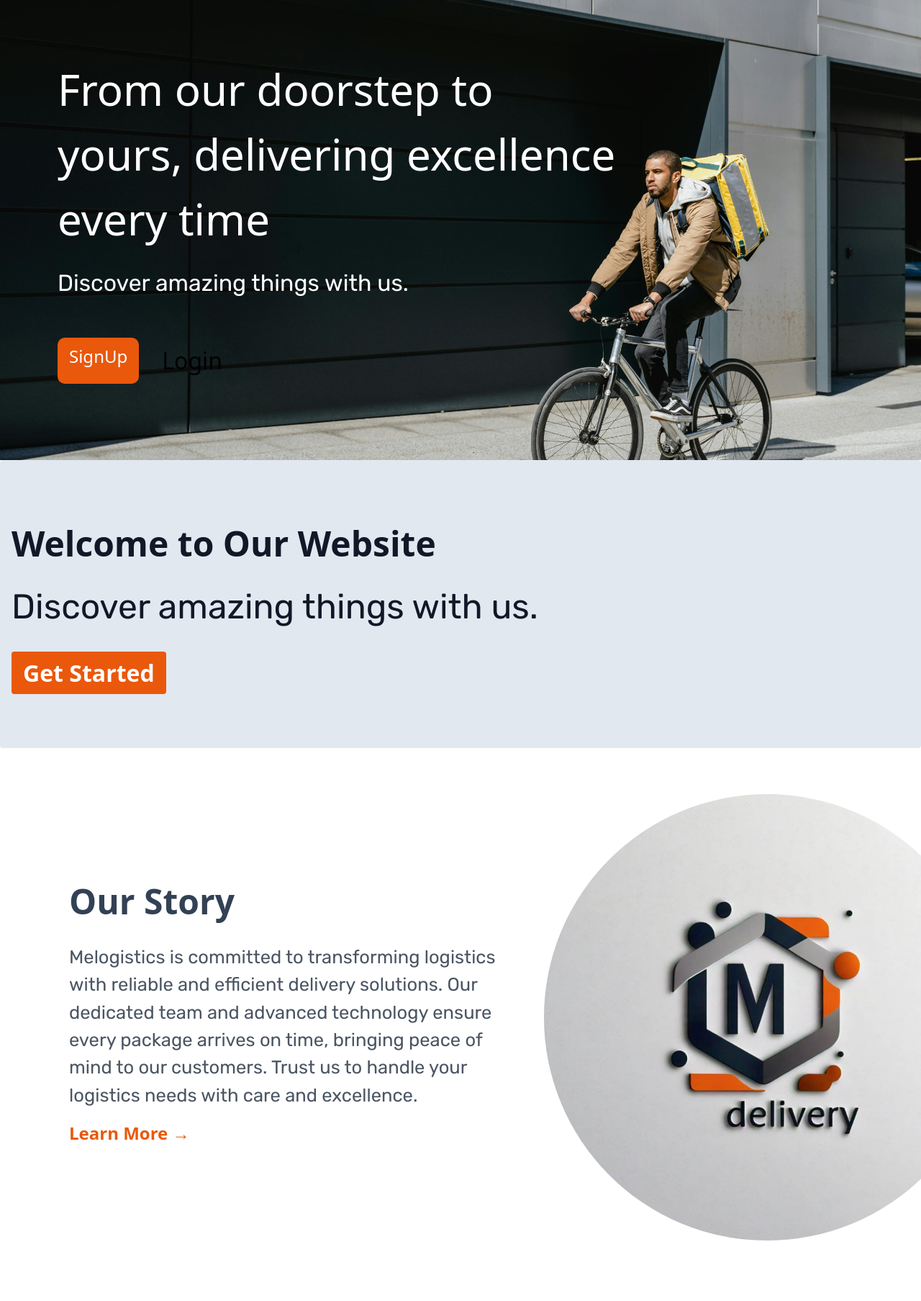
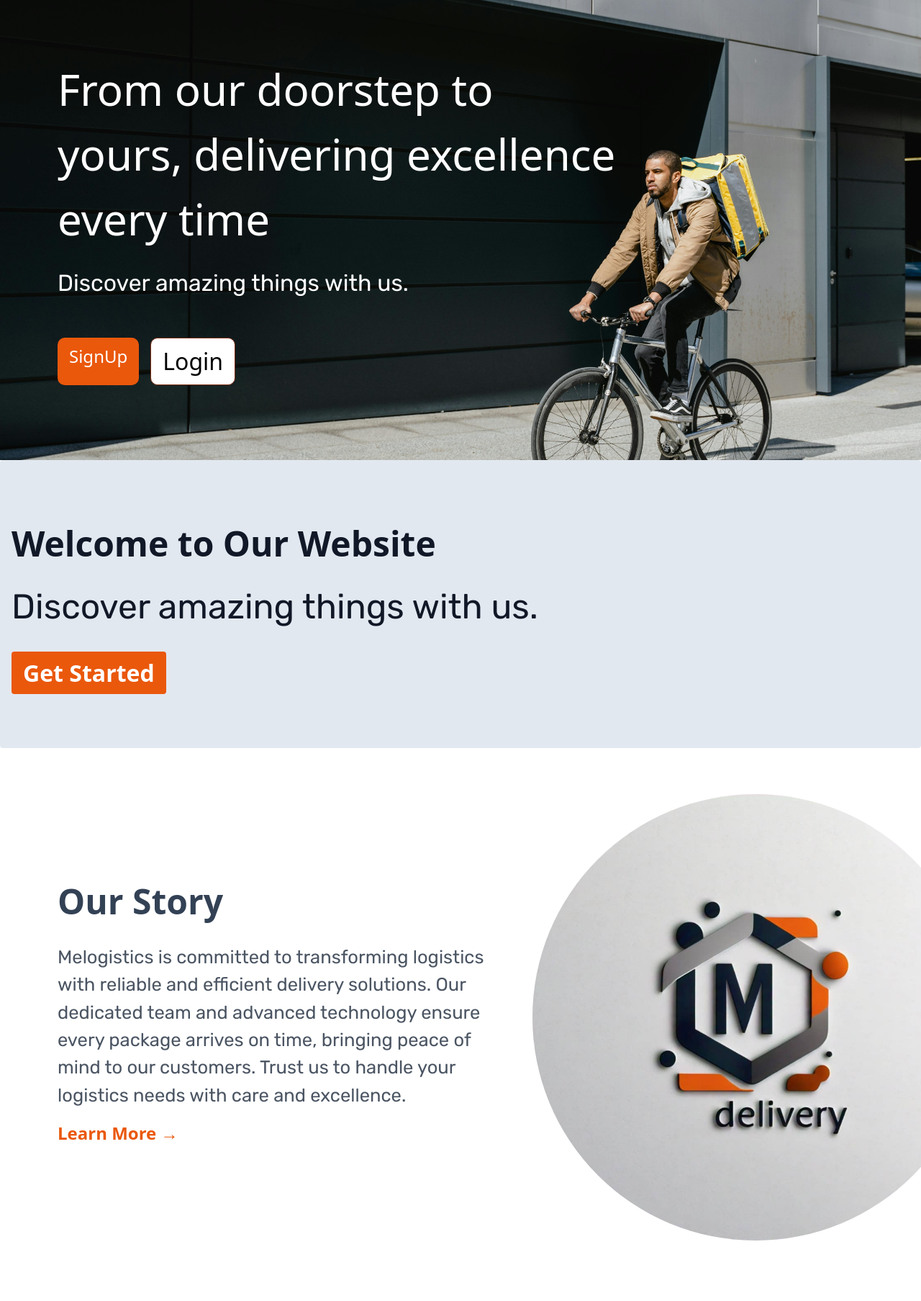
Before and after one commit to Melody-Paul/melogistics, a Django app: page / in a window 1280 px wide. Shown: the part 113-1920 px from the top of the page at 72% size. Run offline with Django 5.2, Linux system fonts and the light colour scheme; some libraries are stand-ins or nearby versions; some web fonts are replaced.

Commit message:
hero margin

```diff
--- a/core/templates/index.html
+++ b/core/templates/index.html
@@ -31,7 +31,7 @@
           </a>
           <a
             href="{% url 'login' %}"
-            class="py-2 px-4 mt-5 rounded-[10px] bg-whit border-color cursor-pointer inline-block ml-4 text-black hover:bg-slate-800 hover:text-white hover:border-2 sm:text-[2.5rem] lg:text-[2rem]"
+            class="py-2 px-4 mt-5 rounded-[10px] bg-white border border-orange-900 cursor-pointer inline-block ml-4 text-black hover:bg-slate-800 hover:text-white hover:border-2 sm:text-[2.5rem] lg:text-[2rem]"
             >Login
           </a>
         </div>
@@ -56,7 +56,7 @@
     </div>
 
     <!-- Two Grid Section -->
-    <div class="container justify-center ml-24 py-16">
+    <div class="container justify-center ml-20 py-16">
       <div class="grid md:grid-cols-2 gap-10 items-center">
         <div class="text-content">
           <strong><h2 class="text-3xl text-slate-700 mb-4 text-[3rem]">
```
Also changed, not shown: db.sqlite3, media/rider_pics/WIN_20240611_16_45_34_Pro.jpg (added).
